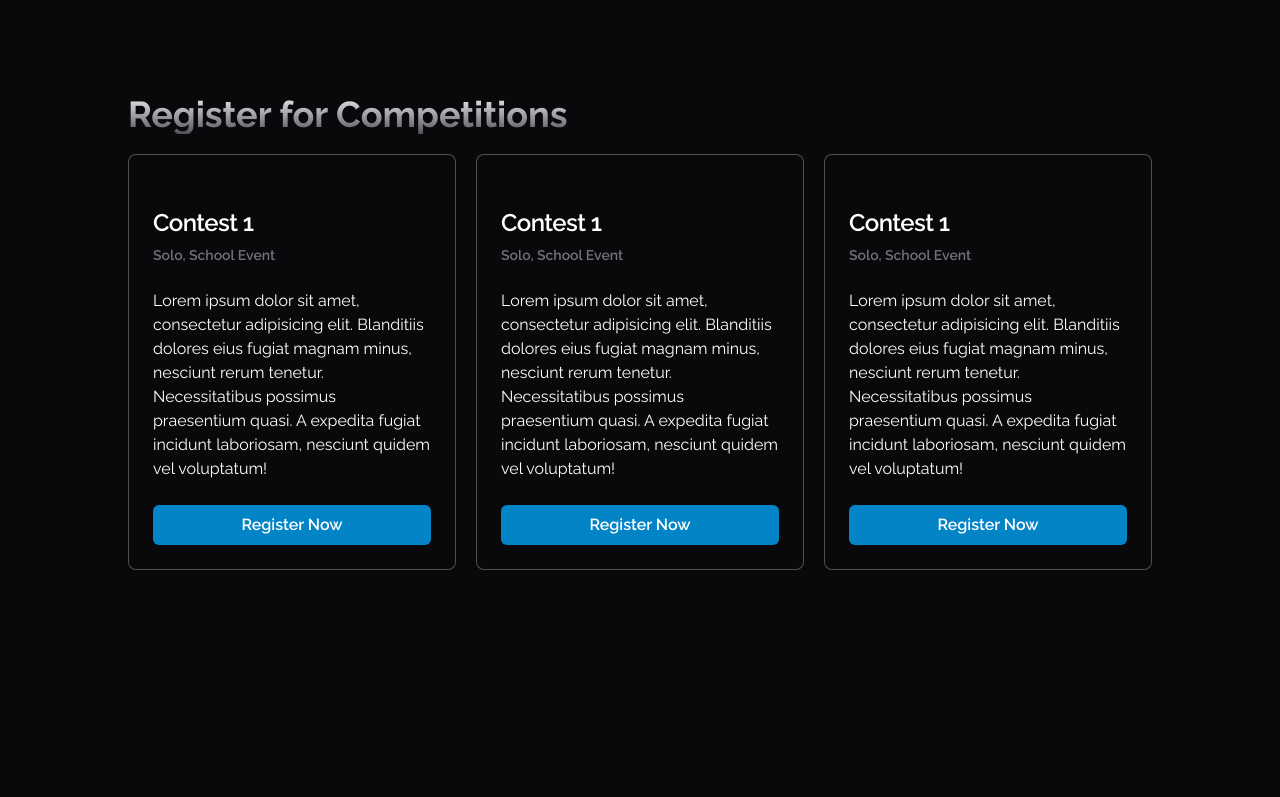
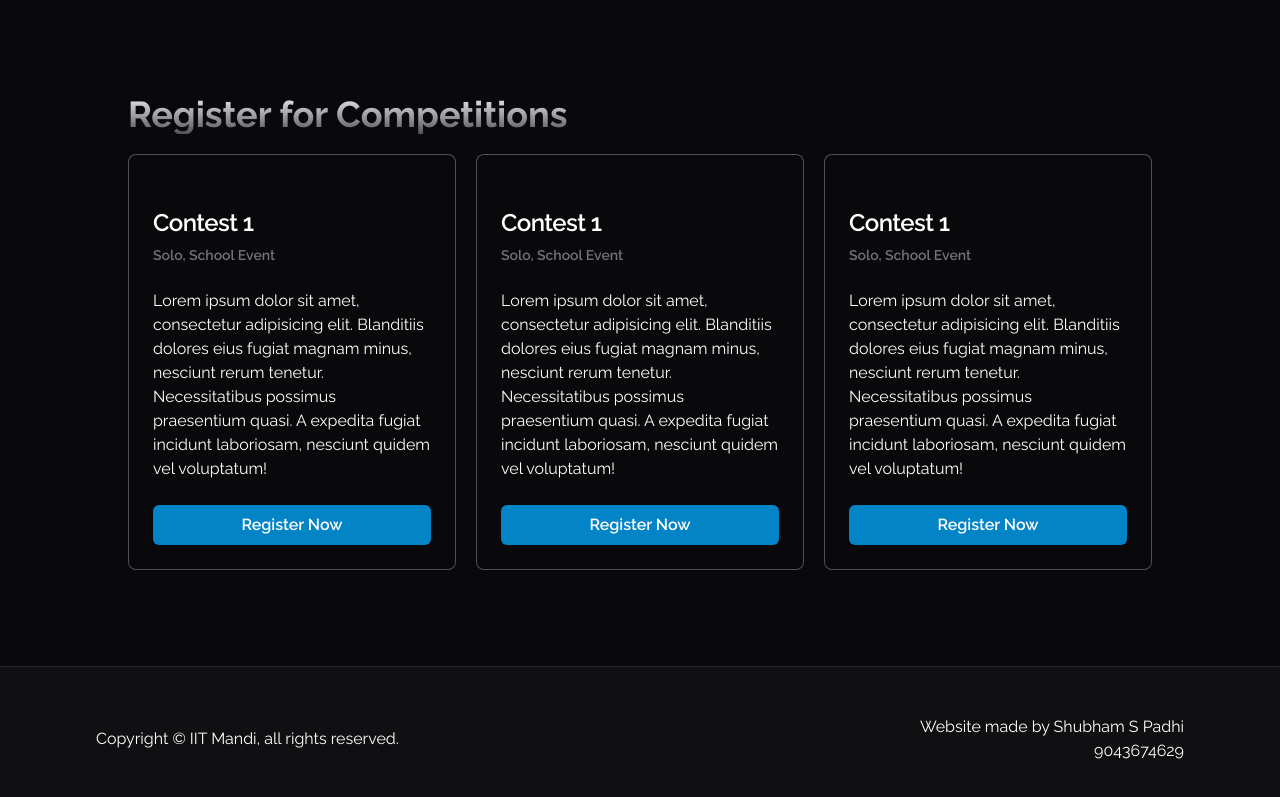
Before and after one commit to Voldemort271/space-day, a Next.js app: page / in a window 1280 px wide. Shown: the part 3425-4222 px from the top of the page. Before the commit the page ends 4091 px from the top, so only its background shows below. Built offline with nearby package versions, Linux system fonts and the light colour scheme.

Commit message:
Layout over

```diff
--- a/app/layout.tsx
+++ b/app/layout.tsx
@@ -4,6 +4,7 @@ import "./globals.css";
 import React from "react";
 import Navbar from "@/components/Navbar";
 import Header from "@/components/Header";
+import Footer from "@/components/Footer";
 
 const raleway = Raleway({ subsets: ["latin"] });
 
@@ -27,6 +28,9 @@ export default function RootLayout({
           <Header />
         </div>
         <div>{children}</div>
+        <div className="w-full">
+          <Footer />
+        </div>
       </body>
     </html>
   );
--- /dev/null
+++ b/components/Footer.tsx
@@ -0,0 +1,14 @@
+import React from "react";
+
+const Footer = () => {
+  return (
+    <div className="bg-zinc-900/[0.5] px-12 sm:px-24 py-12 border-t border-t-zinc-100/[0.1] flex flex-col md:flex-row justify-between items-center">
+      <span>Copyright &copy; IIT Mandi, all rights reserved.</span>
+      <span className="text-right">
+        Website made by Shubham S Padhi <br /> 9043674629
+      </span>
+    </div>
+  );
+};
+
+export default Footer;
--- a/components/RegisterSection.tsx
+++ b/components/RegisterSection.tsx
@@ -31,7 +31,7 @@ const RegisterSection = () => {
             </p>
           </CardContent>
           <CardFooter>
-            <button className="w-full px-4 py-2 bg-sky-600 rounded-md font-semibold">
+            <button className="w-full px-4 py-2 bg-sky-600 rounded-md font-semibold transition hover:bg-sky-700">
               Register Now
             </button>
           </CardFooter>
@@ -52,7 +52,7 @@ const RegisterSection = () => {
             </p>
           </CardContent>
           <CardFooter>
-            <button className="w-full px-4 py-2 bg-sky-600 rounded-md font-semibold">
+            <button className="w-full px-4 py-2 bg-sky-600 rounded-md font-semibold transition hover:bg-sky-700">
               Register Now
             </button>
           </CardFooter>
@@ -73,7 +73,7 @@ const RegisterSection = () => {
             </p>
           </CardContent>
           <CardFooter>
-            <button className="w-full px-4 py-2 bg-sky-600 rounded-md font-semibold">
+            <button className="w-full px-4 py-2 bg-sky-600 rounded-md font-semibold transition hover:bg-sky-700">
               Register Now
             </button>
           </CardFooter>
```
